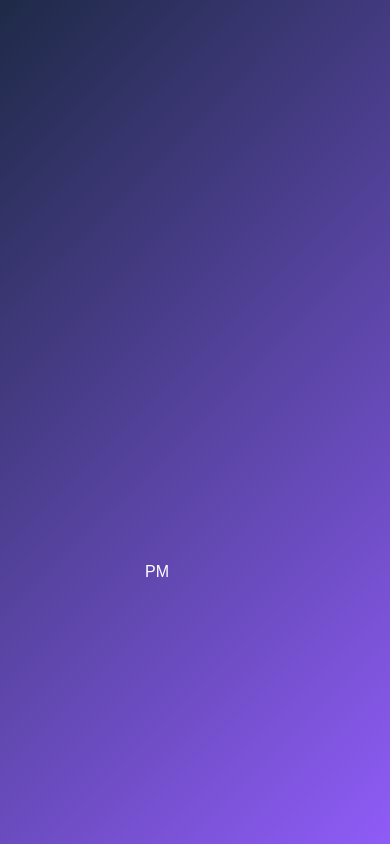
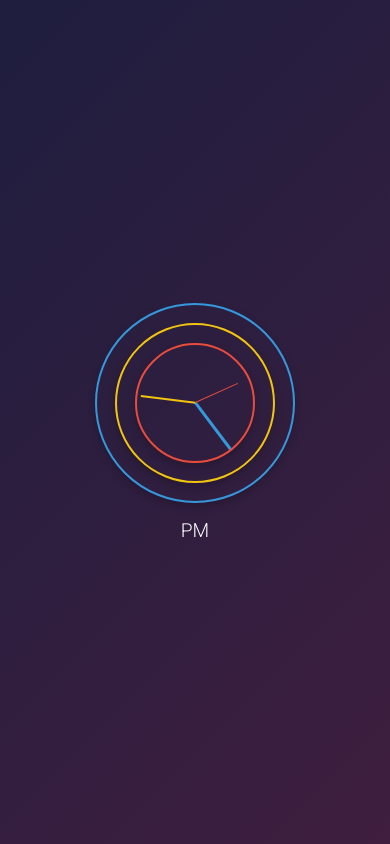
Before and after one commit to ankit-maury1/digital-clock, a plain HTML site: page index.html in a window 390 px wide. Drawn offline with Linux system fonts and the light colour scheme.

Commit message:
Update styles.css

```diff
--- a/styles.css
+++ b/styles.css
@@ -1,4 +1,3 @@
-/* Basic reset */
 * {
     margin: 0;
     padding: 0;
@@ -6,99 +5,117 @@
 }
 
 body {
-  background: linear-gradient(135deg, #1e2a47, #8f5cf7);
-  font-family: 'Arial', sans-serif;
+    font-family: 'Roboto', sans-serif;
+    min-height: 100vh;
     display: flex;
     justify-content: center;
     align-items: center;
-  height: 100vh;
-  color: white;
+    background: linear-gradient(135deg, #1E1E3F 0%, #3F1E3F 100%);
+    color: #FFFFFF;
 }
 
-.container {
+.clock-container {
     display: flex;
     flex-direction: column;
-  justify-content: center;
     align-items: center;
-  gap: 20px;
+    gap: 16px;
 }
 
-#time {
+.clock {
+    position: relative;
+    width: 300px;
+    height: 300px;
+}
+
+.circle {
+    position: absolute;
+    width: 100%;
+    height: 100%;
+    border-radius: 50%;
     display: flex;
     justify-content: center;
     align-items: center;
-  gap: 25px;
+    box-shadow: 0 4px 8px rgba(0, 0, 0, 0.2);
 }
 
-.clock-element {
-  display: flex;
-  flex-direction: column;
-  align-items: center;
-  justify-content: center;
+.hand {
+    position: absolute;
+    bottom: 50%;
+    transform-origin: bottom center;
+    transition: transform 0.1s cubic-bezier(0.4, 2.08, 0.55, 0.44);
 }
 
-.circle {
-  position: relative;
-  width: 150px;
-  height: 150px;
-  margin: 0 auto;
-  transform: rotate(90deg); /* Start rotation correctly */
+.hours-circle {
+    border: 2px solid #3498DB;
 }
 
-svg {
-  width: 100%;
-  height: 100%;
+.minutes-circle {
+    width: 80%;
+    height: 80%;
+    left: 10%;
+    top: 10%;
+    border: 2px solid #F1C40F;
 }
 
-circle {
-  transform: rotate(-90deg); /* Set starting point at top */
+.seconds-circle {
+    width: 60%;
+    height: 60%;
+    left: 20%;
+    top: 20%;
+    border: 2px solid #E74C3C;
 }
 
-.time-text {
-  text-align: center;
-  font-size: 1.1rem;
-  margin-top: 12px;
-  font-weight: bold;
+.hours-hand {
+    width: 4px;
+    height: 35%;
+    background-color: #3498DB;
 }
 
-.ap {
-  margin-top: 10px;
-  font-size: 1.5rem;
-  font-weight: bold;
-  opacity: 0;
-  transition: opacity 0.3s ease;
+.minutes-hand {
+    width: 3px;
+    height: 40%;
+    background-color: #F1C40F;
 }
 
-/* Responsive Design */
-@media (max-width: 600px) {
-  #time {
-    flex-direction: column;
-    gap: 15px;
+.seconds-hand {
+    width: 2px;
+    height: 45%;
+    background-color: #E74C3C;
 }
 
-  .circle {
-    width: 130px;
-    height: 130px;
+.am-pm-indicator {
+    font-size: 1.2rem;
+    font-weight: 300;
+    opacity: 0;
+    transition: opacity 0.3s ease-in-out;
 }
 
-  .time-text {
-    font-size: 1rem;
+.am-pm-indicator.visible {
+    opacity: 1;
 }
 
-  .ap {
-    font-size: 1.2rem;
+@media (max-width: 480px) {
+    .clock {
+        width: 200px;
+        height: 200px;
+    }
+
+    .hand {
+        transform-origin: bottom center;
+    }
+
+    .hours-hand {
+        width: 3px;
+        height: 30%;
+    }
+
+    .minutes-hand {
+        width: 2px;
+        height: 35%;
+    }
+
+    .seconds-hand {
+        width: 1px;
+        height: 40%;
     }
 }
-
-@media (max-width: 400px) {
-  .circle {
-    width: 100px;
-    height: 100px;
-  }
-  .time-text {
-    font-size: 0.9rem;
-  }
-  .ap {
-    font-size: 1.1rem;
-  }
-}
```
Lines whose indentation alone changed are shown as unchanged.
